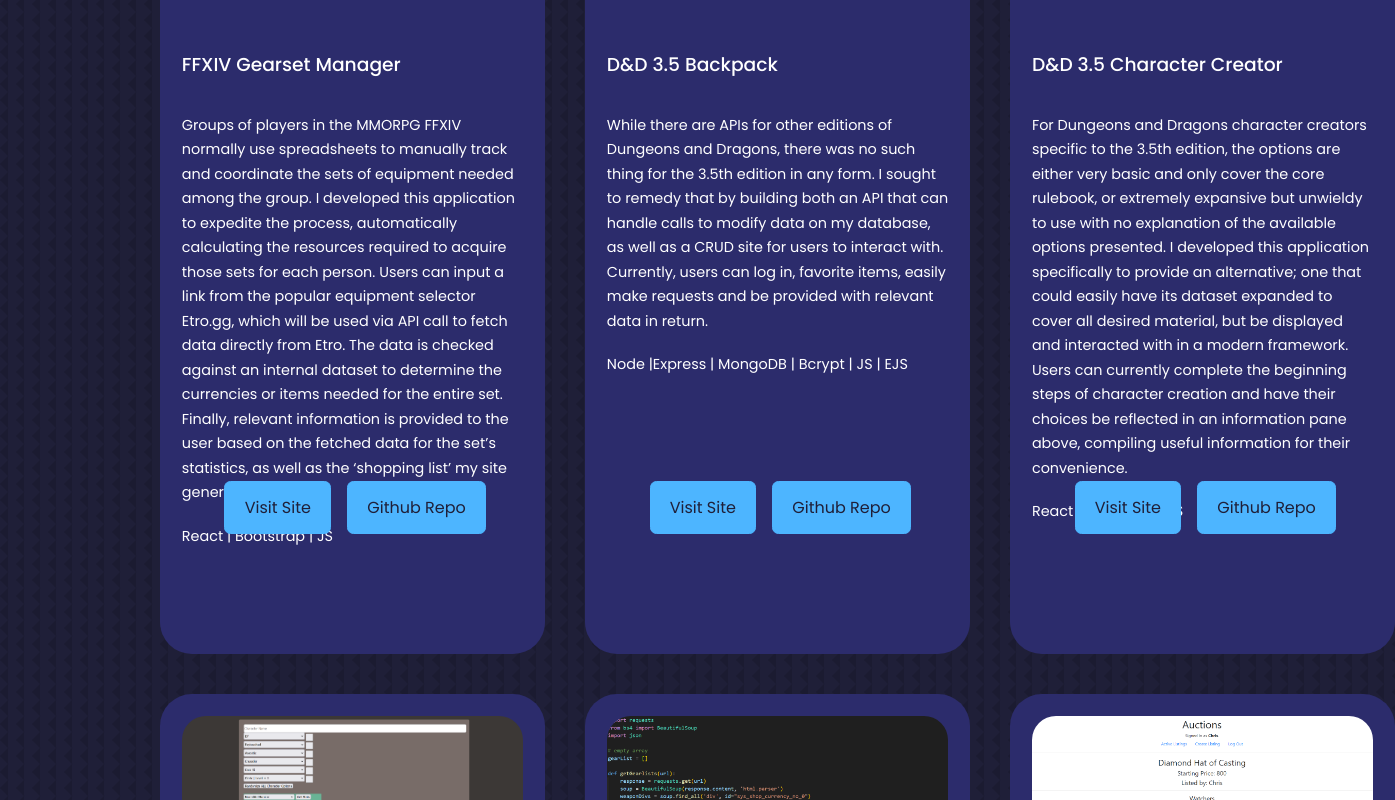
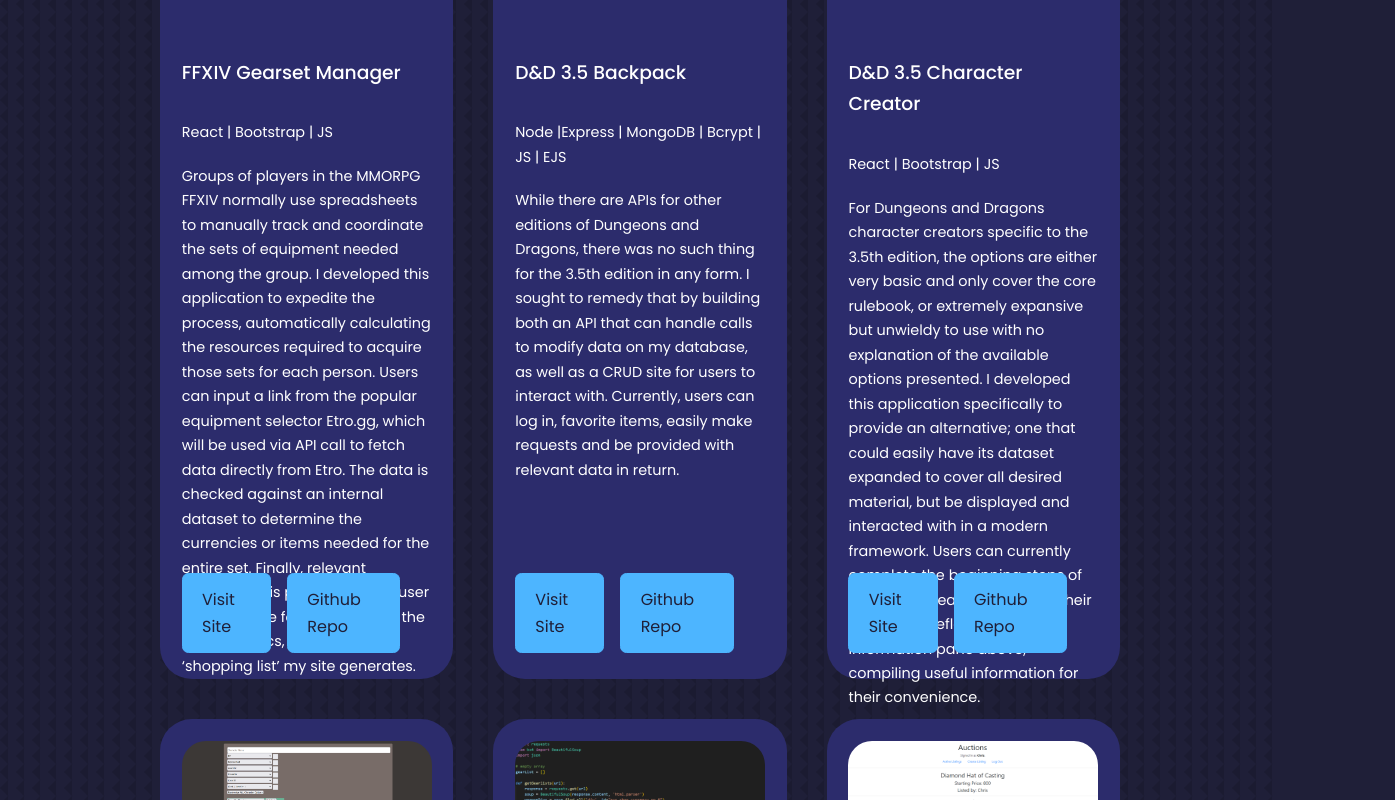
Before and after one commit to windikite/Portfolio, a React (Create React App) app: page / in a window 1280 px wide. Shown: the part 2420-3220 px from the top of the page, 1395 px wide, since content can reach past the window. Built offline with nearby package versions, Linux system fonts and the light colour scheme.

Commit message:
v0.1.8 tweaked portfolio css

```diff
--- a/src/components/portfolio/Portfolio.jsx
+++ b/src/components/portfolio/Portfolio.jsx
@@ -120,10 +120,10 @@
             </div>
             <div className="portfolio__item-content">
               <h3>{pro.title}</h3>
+              <p>{pro.technologies}</p>
               <p>{pro.description}</p>
-              <p>{pro.technologies}</p>
             </div>
-            <div className="container portfolio__container">
+            <div className="container links">
               {checkSites(pro)}
             </div>
           </article>
--- a/src/components/portfolio/portfolio.css
+++ b/src/components/portfolio/portfolio.css
@@ -10,6 +10,7 @@
   border-radius: 2rem;
   border: 1px solid transparent;
   transition: var(--transition);
+  position:relative;
 }
 
 .portfolio__item:hover {
@@ -30,6 +31,11 @@
 .portfolio__item p {
   margin: 0 0 1.2rem 0;
   font-size: 0.9rem;
+}
+
+.links {
+  position:absolute;
+  bottom: 25px;
 }
 
 .portfolio__item-cta {
```
Also changed, not shown: src/assets/IMG3.png.
